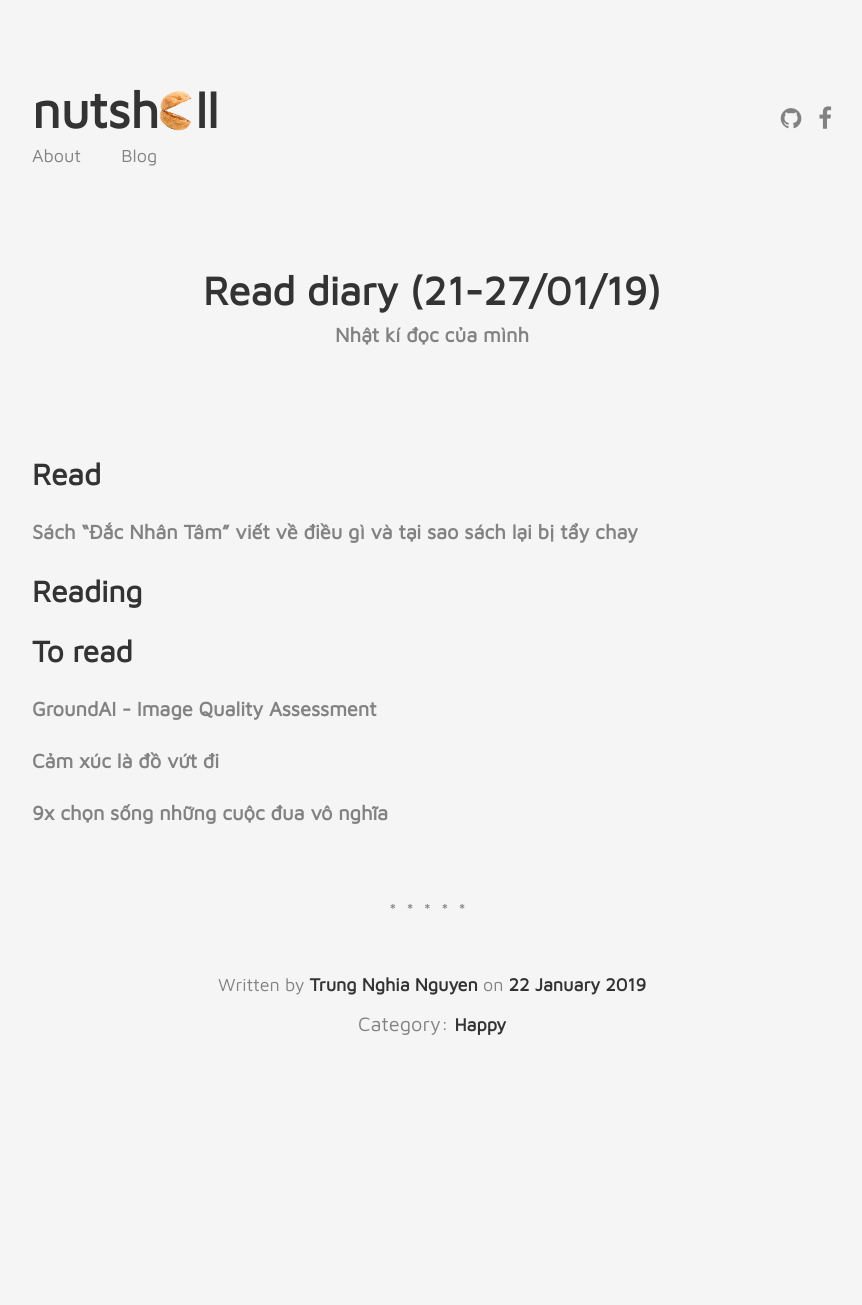
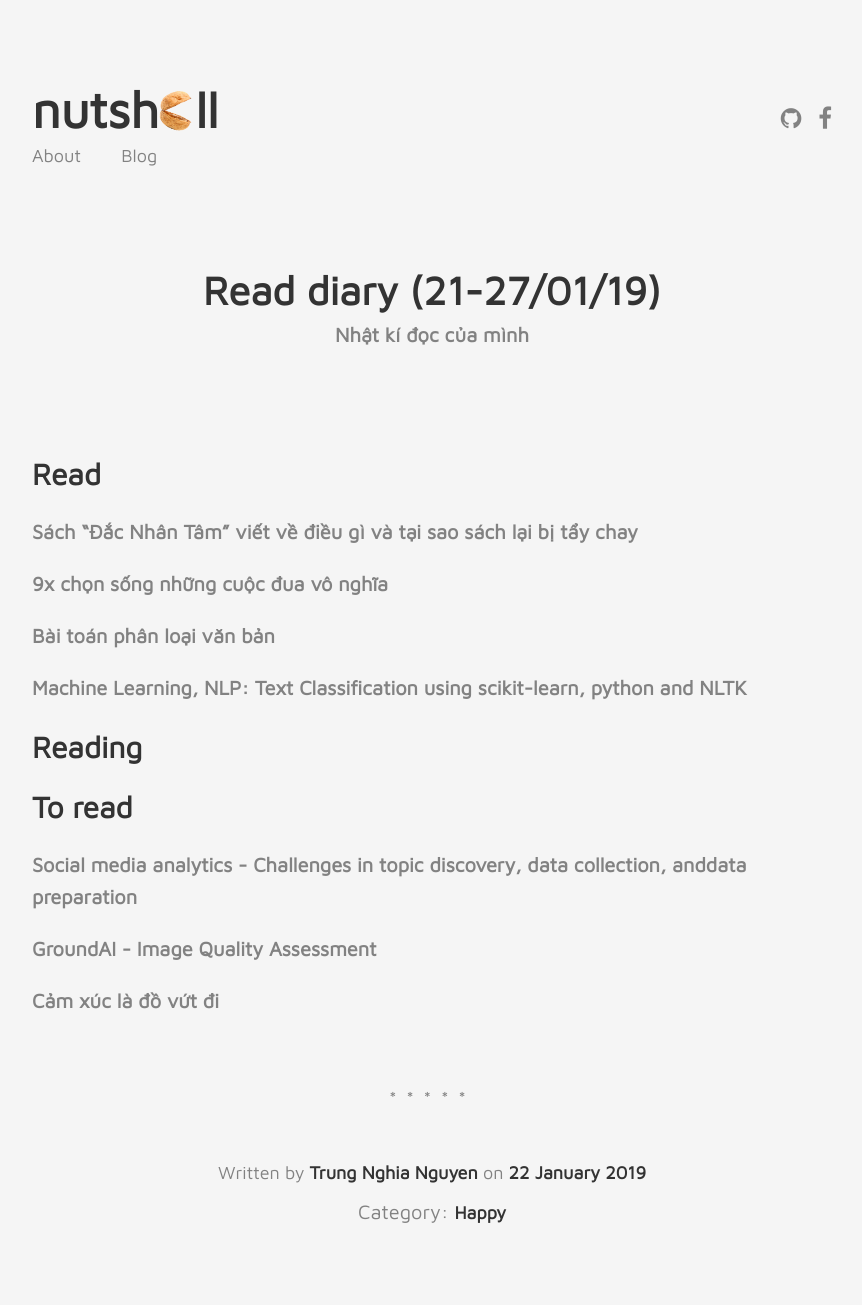
Before and after one commit to Lego1st/lego1st.github.io, a Jekyll site: the page built from _posts/2019-01-22-reading-diary.md, in a window 1280 px wide. Shown: the whole page, without its empty margins (208-1070 px from the left). Built offline with Jekyll 4.4.1, drawn with Linux system fonts in a browser that asks for light colours; before the commit the page ends 1117 px from its top, so only the background shows below that.

Commit message:
Update 2019-01-22-reading-diary.md

```diff
--- a/_posts/2019-01-22-reading-diary.md
+++ b/_posts/2019-01-22-reading-diary.md
@@ -11,14 +11,21 @@ categories:
 
 [Sách "Đắc Nhân Tâm" viết về điều gì và tại sao sách lại bị tẩy chay](https://spiderum.com/bai-dang/Sach-Dac-Nhan-Tam-Viet-Ve-Dieu-Gi-Va-Tai-Sao-Sach-Lai-Bi-Tay-Chay-e97?fbclid=IwAR06NpZXC7gkDv5sy3RCjoN9kLxSI_1a7S09Ku58fIGDv1Fo3onbrzwRQsE)
 
+[9x chọn sống những cuộc đua vô nghĩa](https://spiderum.com/bai-dang/9x-chon-song-nhung-cuoc-dua-vo-nghia-bh0?fbclid=IwAR3tksGY_rKE6lsmtCDizcG-LJeWLua4_OOsQOdVU18NG7CsvUV8-vh0bo4)
+
+[Bài toán phân loại văn bản](https://forum.machinelearningcoban.com/t/bai-toan-phan-loai-van-ban-text-classification/1740)
+
+[Machine Learning, NLP: Text Classification using scikit-learn, python and NLTK](https://towardsdatascience.com/machine-learning-nlp-text-classification-using-scikit-learn-python-and-nltk-c52b92a7c73a)
+
+
 ## Reading
 
 
 
 ## To read
 
+[Social media analytics - Challenges in topic discovery, data collection, anddata preparation](https://www.sciencedirect.com/science/article/pii/S0268401217308526)
+
 [GroundAI - Image Quality Assessment](https://www.groundai.com/search/?text=image+quality&sort=_score)
 
 [Cảm xúc là đồ vứt đi](http://www.tamlyhoctoipham.com/cam-xuc-la-do-vut-di?fbclid=IwAR03tyIX5hYHbmrN8UTvaXDzsUNi7LQPCUuAAbsP7wnrb7EexdeDSorioOM)
-
-[9x chọn sống những cuộc đua vô nghĩa](https://spiderum.com/bai-dang/9x-chon-song-nhung-cuoc-dua-vo-nghia-bh0?fbclid=IwAR3tksGY_rKE6lsmtCDizcG-LJeWLua4_OOsQOdVU18NG7CsvUV8-vh0bo4)
```
